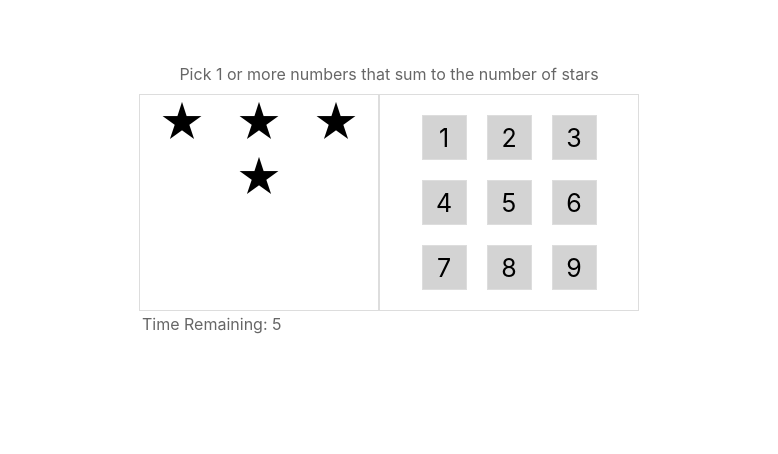
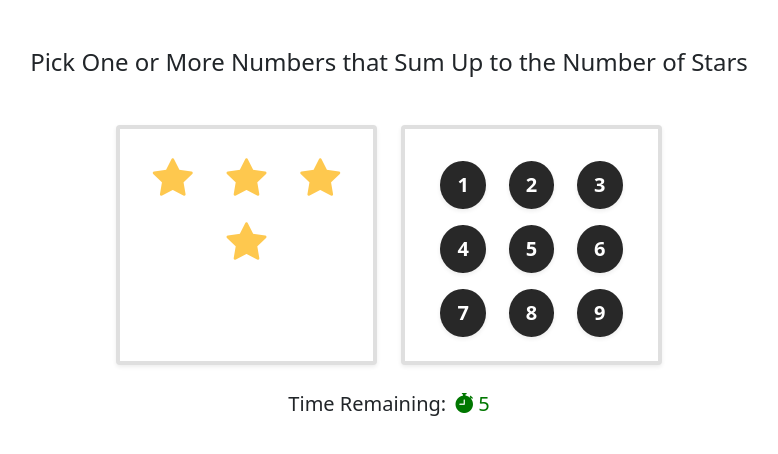
Before and after one commit to ranemihir/react-star-match-game, a React app: page / in a window 1280 px wide. Shown: the whole page, without its empty margins (251-1029 px from the left). Built offline with nearby package versions, Linux system fonts and the light colour scheme.

Commit message:
complete styling

```diff
--- a/package.json
+++ b/package.json
@@ -3,6 +3,7 @@
   "version": "0.1.0",
   "private": true,
   "dependencies": {
+    "bootstrap": "^5.1.3",
     "react": "^17.0.2",
     "react-dom": "^17.0.2",
     "react-scripts": "4.0.3",
--- a/public/index.html
+++ b/public/index.html
@@ -1,20 +1,19 @@
 <!DOCTYPE html>
 <html lang="en">
+
 <head>
   <meta charset="utf-8" />
   <link rel="icon" href="%PUBLIC_URL%/favicon.ico" />
   <meta name="viewport" content="width=device-width, initial-scale=1" />
   <meta name="theme-color" content="#000000" />
-    <meta
-      name="description"
-      content="Web site created using create-react-app"
-    />
+  <meta name="description" content="Web site created using create-react-app" />
   <link rel="apple-touch-icon" href="%PUBLIC_URL%/logo192.png" />
   <!--
       manifest.json provides metadata used when your web app is installed on a
       user's mobile device or desktop. See https://developers.google.com/web/fundamentals/web-app-manifest/
     -->
   <link rel="manifest" href="%PUBLIC_URL%/manifest.json" />
+  <link rel="stylesheet" href="https://cdn.jsdelivr.net/npm/bootstrap-icons@1.7.1/font/bootstrap-icons.css">
   <!--
       Notice the use of %PUBLIC_URL% in the tags above.
       It will be replaced with the URL of the `public` folder during the build.
@@ -26,6 +25,7 @@
     -->
   <title>React App</title>
 </head>
+
 <body>
   <noscript>You need to enable JavaScript to run this app.</noscript>
   <div id="root"></div>
@@ -40,4 +40,5 @@
       To create a production bundle, use `npm run build` or `yarn build`.
     -->
 </body>
+
 </html>
--- /dev/null
+++ b/src/components/App.js
@@ -0,0 +1,12 @@
+import { useState } from 'react';
+import { Game } from './Game';
+
+export const App = (props) => {
+    const [gameId, setGameId] = useState(1);
+
+    const onStartNewGame = () => setGameId(gameId + 1);
+
+    return (
+        <Game key={gameId} startNewGame={onStartNewGame} />
+    );
+};
--- a/src/components/Game.js
+++ b/src/components/Game.js
@@ -22,15 +22,7 @@ export const Game = (props) => {
     });
 
     const candidatesAreWrong = utils.sum(candidateNums) > stars;
-
     const gameStatus = availableNums.length === 0 ? 'won' : secondsLeft === 0 ? 'lost' : 'active';
-
-    // const resetGame = () => {
-    //   setStars(utils.random(1, 9));
-    //   setAvailableNums(utils.range(1, 9));
-    //   setCandidateNums([]);
-    //   setSecondsLeft(10);
-    // };
 
     const onNumberClick = (num, currStatus) => {
         if (currStatus === 'used' || gameStatus !== 'active') {
@@ -63,25 +55,47 @@ export const Game = (props) => {
     };
 
     return (
-        <div className="game">
-            <div className="help">
-                Pick 1 or more numbers that sum to the number of stars
+        <div className='container'>
+            <div className='row justify-content-center text-center'>
+                <h4 className='my-5'>
+                    Pick One or More Numbers that Sum Up to the Number of Stars
+                </h4>
             </div>
-            <div className="body">
-                <div className="left">
+            <div className='row justify-content-center'>
+                <div className="col-3">
+                    <div className="card p-3 shadow-sm border-4" style={{ height: 240 }}>
+                        <div className='row g-0 justify-content-center text-center'>
                             {gameStatus !== 'active' ? (
-                        <PlayAgain onClick={props.startNewGame} gameStatus={gameStatus} />
+                                <PlayAgain onClick={props.startNewGame} gameStatus={gameStatus} secondsLeft={secondsLeft} />
                             ) : (
                                 <StarDisplay stars={stars} />
                             )}
                         </div>
-                <div className="right">
+                    </div>
+                </div>
+                <div className='col-3'>
+                    <div className='card p-4 shadow-sm text-center border-4' style={{ height: 240 }}>
+                        <div className='row g-0 '>
                             {utils.range(1, 9).map(num => (
+                                <div className='col-4'>
                                     <PlayNumber key={num} num={num} status={numStatus(num)} onClick={onNumberClick} />
+                                </div>
                             ))}
                         </div>
                     </div>
-            <div className="timer">Time Remaining: {secondsLeft}</div>
+                </div>
+            </div>
+            <div className='row text-center my-4'>
+                <p className='lead'>
+                    Time Remaining:
+                    <span style={{
+                        color: (secondsLeft >= 5) ? '#007700' : '#dd0000'
+                    }}>
+                        <i class="bi bi-stopwatch-fill ms-2 me-1"></i>
+                        <b>{secondsLeft}</b>
+                    </span>
+                </p>
+            </div>
         </div>
     );
-};
+};;
--- a/src/components/PlayAgain.js
+++ b/src/components/PlayAgain.js
@@ -1,8 +1,14 @@
 export const PlayAgain = (props) => (
-    <div className="game-done">
-        <div className="message" style={{ color: props.gameStatus === 'won' ? 'green' : 'red' }}>
-            {props.gameStatus === 'won' ? 'You Won! :)' : 'You Lost :('}
-        </div>
-        <button onClick={() => props.onClick()}>Play Again</button>
-    </div>
+    <>
+        <h2 className="mt-4" style={{ color: props.gameStatus === 'won' ? '#007700' : '#ee0000' }}>
+            {props.gameStatus === 'won' ? 'You Won!' : 'You Lost'}
+        </h2>
+        {
+            (props.secondsLeft > 0) &&
+            <p className="lead">Score:
+                <strong className="ms-1">{props.secondsLeft * 10}</strong>
+            </p>
+        }
+        <button className="btn btn-dark col-6 shadow-sm mt-4 rounded-pill" onClick={() => props.onClick()}>Play Again</button>
+    </>
 );
--- a/src/components/PlayNumber.js
+++ b/src/components/PlayNumber.js
@@ -1,12 +1,16 @@
 // Color Theme
 const colors = {
-    available: 'lightgray',
-    used: 'lightgreen',
-    wrong: 'lightcoral',
-    candidate: 'deepskyblue',
+    available: '#282828',
+    used: '#008800',
+    wrong: '#dd0000',
+    candidate: '#0000dd',
 };
 
 
 export const PlayNumber = (props) => (
-    <button className="number" style={{ backgroundColor: colors[props.status] }} onClick={() => props.onClick(props.num, props.status)}>{props.num}</button>
+    <button className="btn btn-lg rounded-circle shadow-sm my-2"
+        style={{ backgroundColor: colors[props.status], color: "white" }}
+        onClick={() => props.onClick(props.num, props.status)}>
+        <b>{props.num}</b>
+    </button>
 );
--- a/src/components/StarDisplay.js
+++ b/src/components/StarDisplay.js
@@ -3,7 +3,13 @@ import { utils } from './../utils';
 export const StarDisplay = (props) => (
     <>
         {utils.range(1, props.stars).map(starId => (
-            <div key={starId} className="star" />
+            <div className='col-4' style={{
+                color: '#fec84e'
+            }}>
+                <h1 class="d-inline-block m-2">
+                    <i key={starId} class="bi bi-star-fill"></i>
+                </h1>
+            </div>
         ))}
     </>
 );
--- a/src/components/StarMatch.js
+++ /dev/null
@@ -1,8 +0,0 @@
-import { useState } from 'react';
-import { Game } from './Game';
-
-export const StarMatch = (props) => {
-    const [gameId, setGameId] = useState(1);
-
-    return <Game key={gameId} startNewGame={() => setGameId(gameId + 1)} />;
-};
--- a/src/index.js
+++ b/src/index.js
@@ -1,6 +1,6 @@
 import { render } from 'react-dom';
 import './index.scss';
 
-import { StarMatch } from './components/StarMatch';
+import { App } from './components/App';
 
-render(<StarMatch />, document.getElementById('root'));
+render(<App />, document.getElementById('root'));
--- a/src/index.scss
+++ b/src/index.scss
@@ -1,6 +1,4 @@
-* {
-  font-family: -apple-system, BlinkMacSystemFont, 'Segoe UI', Roboto, Oxygen, Ubuntu, Cantarell, 'Open Sans', 'Helvetica Neue', sans-serif;
-}
+
 
 .game {
     max-width: 500px;
@@ -65,3 +63,7 @@
     font-weight: bold;
     margin: 15px;
   }
+
+@import 'bootstrap/dist/css/bootstrap.css';
+// Put any other imports below so that CSS from your
+// components takes precedence over default styles.
```
Also changed, not shown: src/utils.js (+1 -10 lines), 2 other files. Lines whose indentation alone changed are shown as unchanged.
